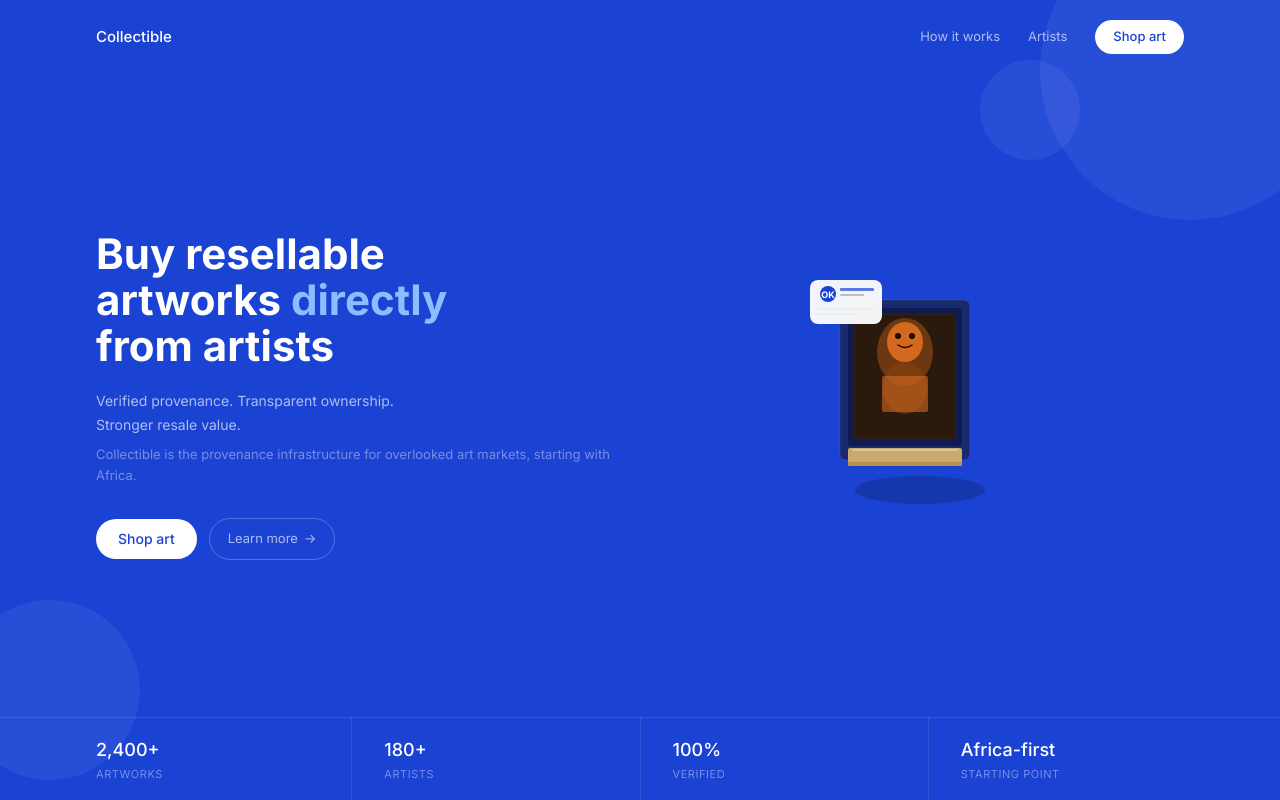
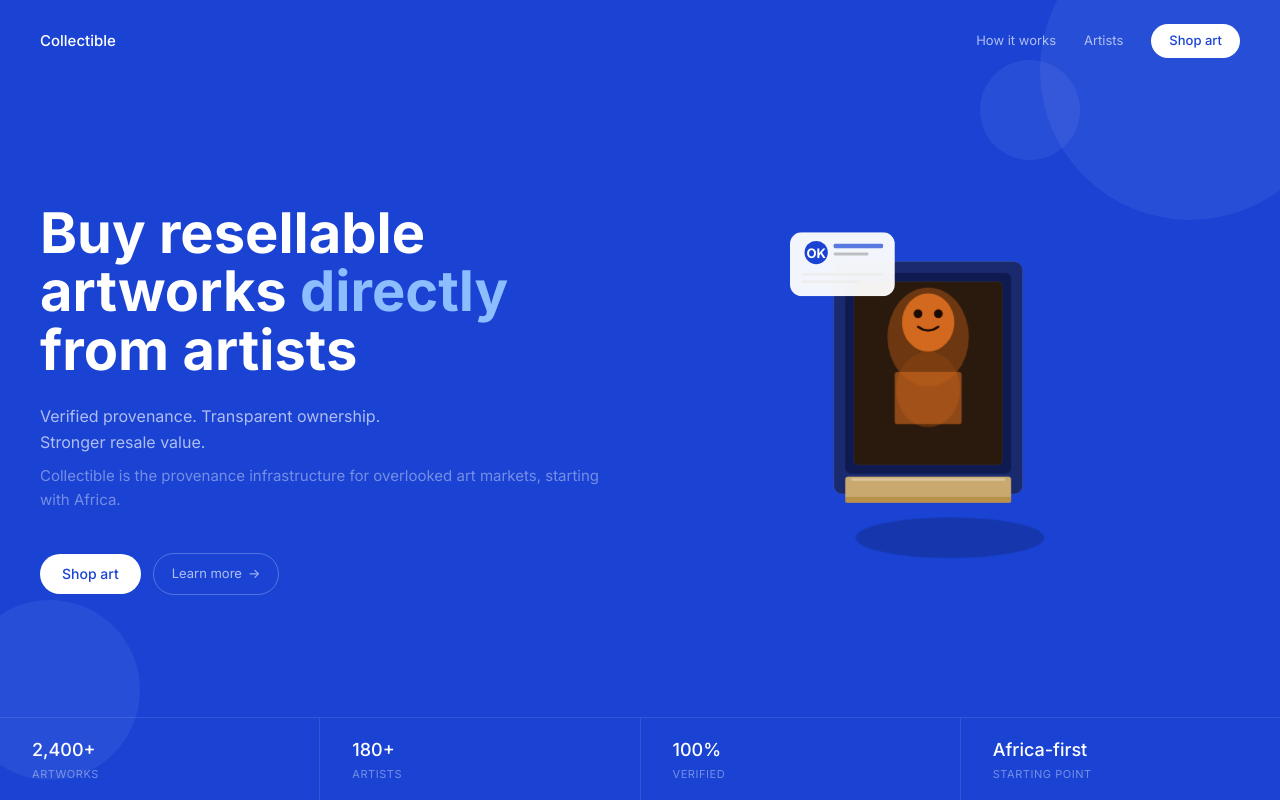
Before and after one commit to Adefila-op/collectibles, a React (Vite) app: page / in a window 1280 px wide. Built offline with nearby package versions, Linux system fonts and the light colour scheme.

Commit message:
Enlarge landing hero content

```diff
--- a/src/routes/Home.tsx
+++ b/src/routes/Home.tsx
@@ -165,7 +165,7 @@ function DesktopLanding() {
         <div className="absolute -left-10 bottom-5 h-[180px] w-[180px] rounded-full bg-white/[0.06]" />
         <div className="absolute right-[200px] top-[60px] h-[100px] w-[100px] rounded-full bg-white/[0.06]" />
 
-        <nav className="relative z-10 mx-auto flex w-full max-w-6xl items-center justify-between px-8 py-5">
+        <nav className="relative z-10 mx-auto flex w-full max-w-7xl items-center justify-between px-10 py-6">
           <Link to="/" className="text-[15px] font-medium tracking-normal text-white">
             Collectible
           </Link>
@@ -185,21 +185,21 @@ function DesktopLanding() {
           </div>
         </nav>
 
-        <div className="relative z-10 mx-auto grid w-full max-w-6xl flex-1 grid-cols-2 items-center gap-8 px-8 py-12">
+        <div className="relative z-10 mx-auto grid w-full max-w-7xl flex-1 grid-cols-2 items-center gap-10 px-10 py-12">
           <div>
-            <h1 className="mb-5 font-sans text-[42px] font-bold leading-[1.1] tracking-normal text-white">
+            <h1 className="mb-6 font-sans text-[56px] font-bold leading-[1.04] tracking-normal text-white">
               Buy resellable
               <br />
               artworks <span className="text-[#8cbeff]">directly</span>
               <br />
               from artists
             </h1>
-            <p className="mb-2 text-sm leading-[1.65] text-white/65">
+            <p className="mb-2 text-base leading-[1.65] text-white/65">
               Verified provenance. Transparent ownership.
               <br />
               Stronger resale value.
             </p>
-            <p className="mb-8 text-[13px] leading-[1.65] text-white/40">
+            <p className="mb-10 max-w-xl text-[15px] leading-[1.65] text-white/40">
               Collectible is the provenance infrastructure for overlooked art markets, starting with Africa.
             </p>
             <div className="flex items-center gap-3">
@@ -219,7 +219,7 @@ function DesktopLanding() {
           </div>
 
           <div className="flex items-end justify-center">
-            <svg width="220" height="230" viewBox="0 0 220 230" role="img" aria-labelledby="landing-art-title landing-art-desc">
+            <svg width="320" height="335" viewBox="0 0 220 230" role="img" aria-labelledby="landing-art-title landing-art-desc">
               <title id="landing-art-title">Floating artwork frame with provenance certificate</title>
               <desc id="landing-art-desc">An animated 3D-style artwork frame floating against the blue background</desc>
 
@@ -259,7 +259,7 @@ function DesktopLanding() {
         </div>
 
         <div className="relative z-10 border-t border-white/10">
-          <div className="mx-auto flex w-full max-w-6xl">
+          <div className="mx-auto flex w-full max-w-7xl">
             {[
               ["2,400+", "Artworks"],
               ["180+", "Artists"],
```
